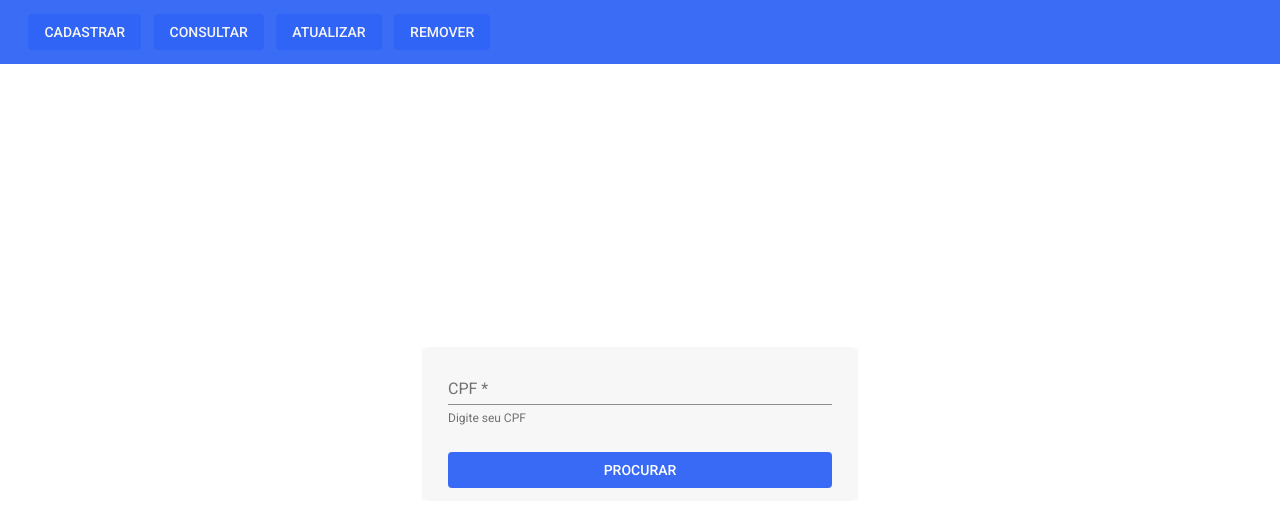
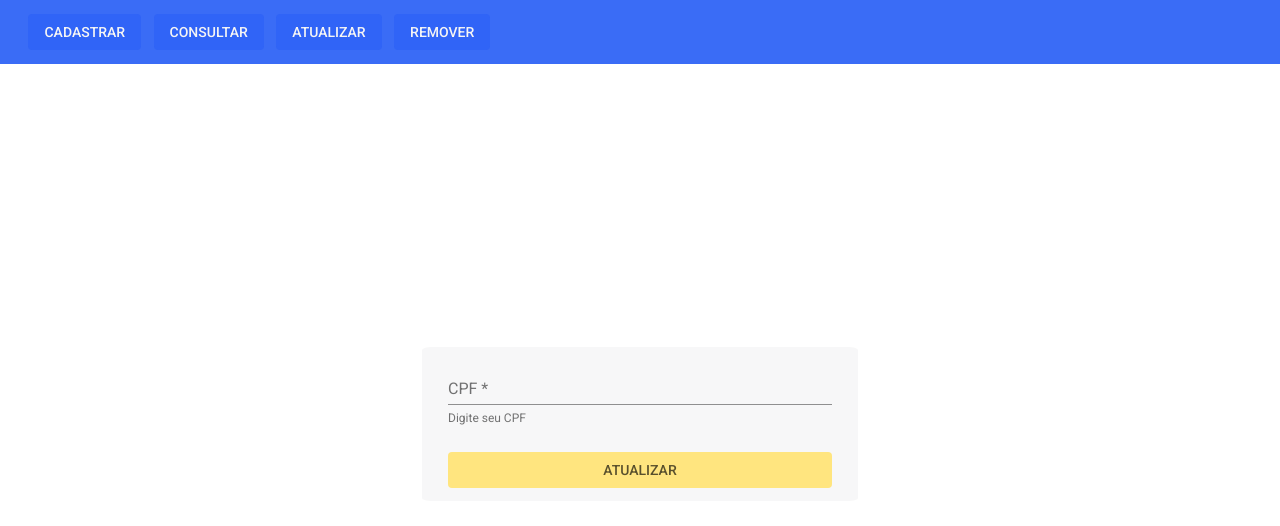
Before and after one commit to JCMoraiis/front-end-cadastro-de-pessoas, an Angular app: page /atualizar in a window 1280 px wide. Shown: the top 526 px of the page. Built offline with nearby package versions, Linux system fonts and the light colour scheme.

Commit message:
Atribuir cores diferentes aos botões dos formulários

```diff
--- a/src/app/registration-screen/registration-form/registration-form.component.css
+++ b/src/app/registration-screen/registration-form/registration-form.component.css
@@ -19,9 +19,9 @@
   margin-top: 6%;
   width: 100%;
   color: white;
-  background-color: rgba(16, 77, 245, 0.822);
+  background-color: rgb(76,175,80);
 }
 
 .mat-button:hover {
-  background-color: rgba(16, 77, 245, 0.9);
+  background-color: rgb(76,175,80,1);
 }
--- a/src/app/update-screen/update-form/update-form.component.css
+++ b/src/app/update-screen/update-form/update-form.component.css
@@ -18,10 +18,10 @@
 .mat-button {
   margin-top: 6%;
   width: 100%;
-  color: white;
-  background-color: rgba(16, 77, 245, 0.822);
+  color: rgba(0, 0, 0, 0.650);
+  background-color: rgb(255,229,127);
 }
 
 .mat-button:hover {
-  background-color: rgba(16, 77, 245, 0.9);
+  background-color: rgb(255,229,127,1);
 }
--- a/src/app/update-screen/update-form/update-form.component.html
+++ b/src/app/update-screen/update-form/update-form.component.html
@@ -15,12 +15,12 @@
 
     <app-nationality hidden="true"></app-nationality>
 
-    <div hidden="true">
-      <button mat-button>ATUALIZAR</button>
+    <div>
+      <button mat-button id="button-atualizar">ATUALIZAR</button>
     </div>
 
-    <div>
-      <button mat-button>PROCURAR</button>
+    <div hidden="true">
+      <button mat-button>CARREGAR DADOS</button>
     </div>
 
   </form>
```
